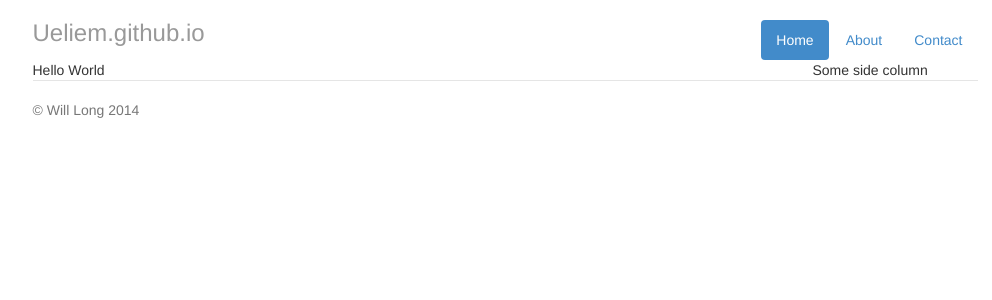
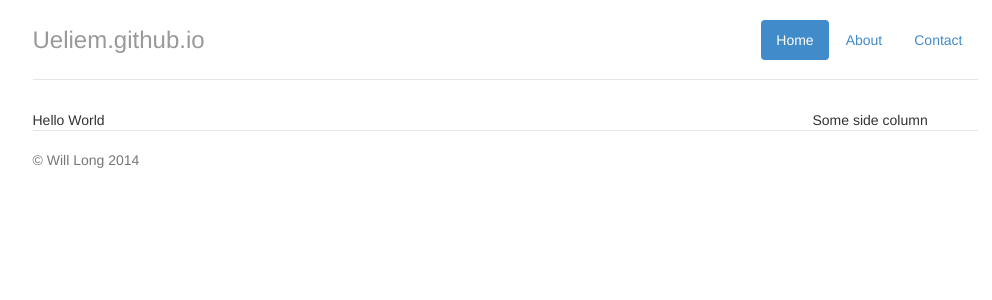
Before and after one commit to ueliem/ueliem.github.io, a Jekyll site: the page built from index.html, in a window 1280 px wide. Shown: the top 300 px of the page, without its empty margins (135-1127 px from the left). Built offline with Jekyll 4.4.1, drawn with Linux system fonts in a browser that asks for light colours; nearby versions of some CDN libraries.

Commit message:
Added styling.

```diff
--- a/css/main.css
+++ b/css/main.css
@@ -3,3 +3,17 @@
     color: #777;
     border-top: 1px solid #E5E5E5;
 }
+.header {
+    margin-bottom: 30px;
+    border-bottom: 1px solid #E5E5E5;
+}
+.header h3 {
+    padding-bottom: 19px;
+    margin-top: 0px;
+    margin-bottom: 0px;
+    line-height: 40px;
+}
+body {
+    padding-top: 20px;
+    padding-bottom: 20px;
+}
```
